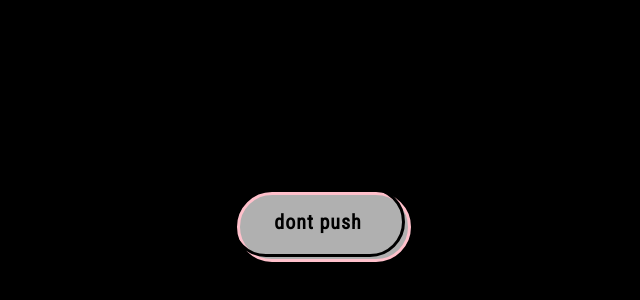
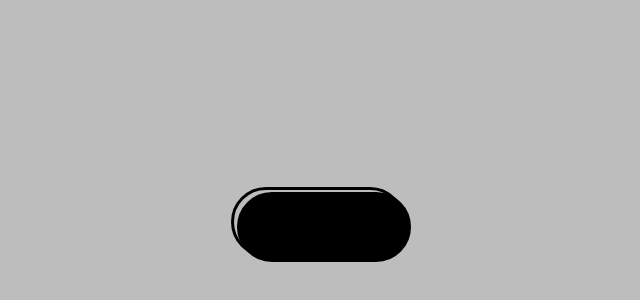
Before and after one commit to SusSasha/QA, a plain HTML site: page index.html in a window 1280 px wide. Shown: the part 178-478 px from the top of the page, without its empty margins (322-962 px from the left). Drawn offline with Linux system fonts and the light colour scheme.

Commit message:
Update style.css

```diff
--- a/css/style.css
+++ b/css/style.css
@@ -8,12 +8,12 @@ height:100%
 }
 
 body {
-background-color:#000000;
+background-color:#a9a9a9c2;
 margin:0 auto;
 text-align:center;
 width:100%;
 font-family:'Roboto Condensed',sans-serif;
-color:#000000;
+color:#fff;
 font-weight:300;
 line-height:28px;
 font-size:19px;
@@ -33,8 +33,8 @@ margin:0 auto
 
 .content__btn {
 font-size:20px;
-border:3px solid #000;
-color:#000;
+border:3px solid #000000;
+color:#000000;
 text-decoration:none;
 border-radius:100em;
 padding:20px 40px;
@@ -45,14 +45,14 @@ transition:.3s
 
 .content__btn::before {
 content:'';
-border:3px solid #FFC0CB;
+border:3px solid #000000;
 width:100%;
 height:100%;
 position:absolute;
 left:3px;
 top:2px;
 border-radius:100em;
-background:#ffffffb0;
+background:#000000;
 z-index:-1;
 transition:.3s
 }
```
